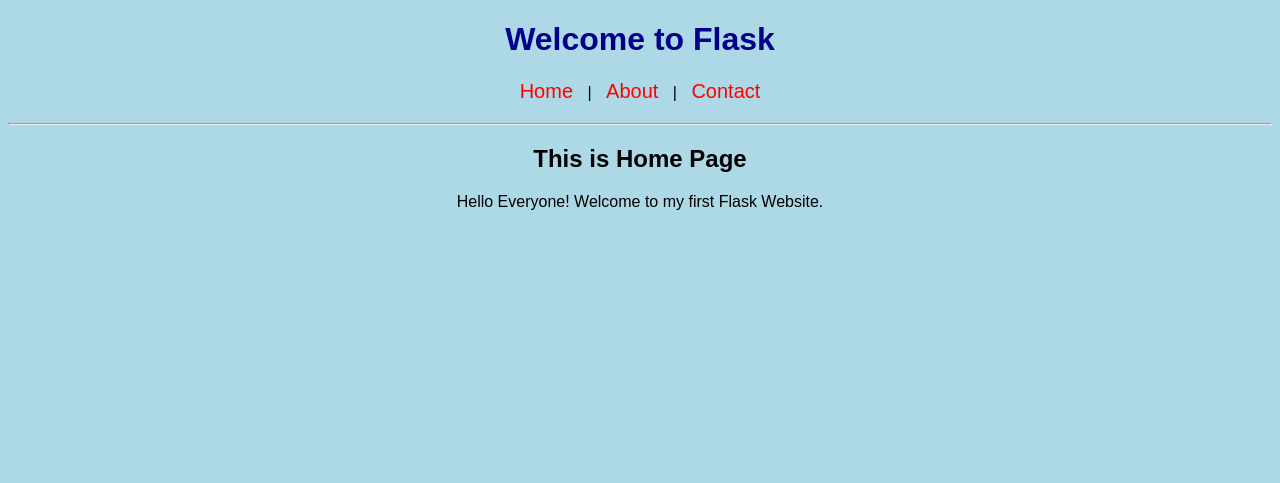
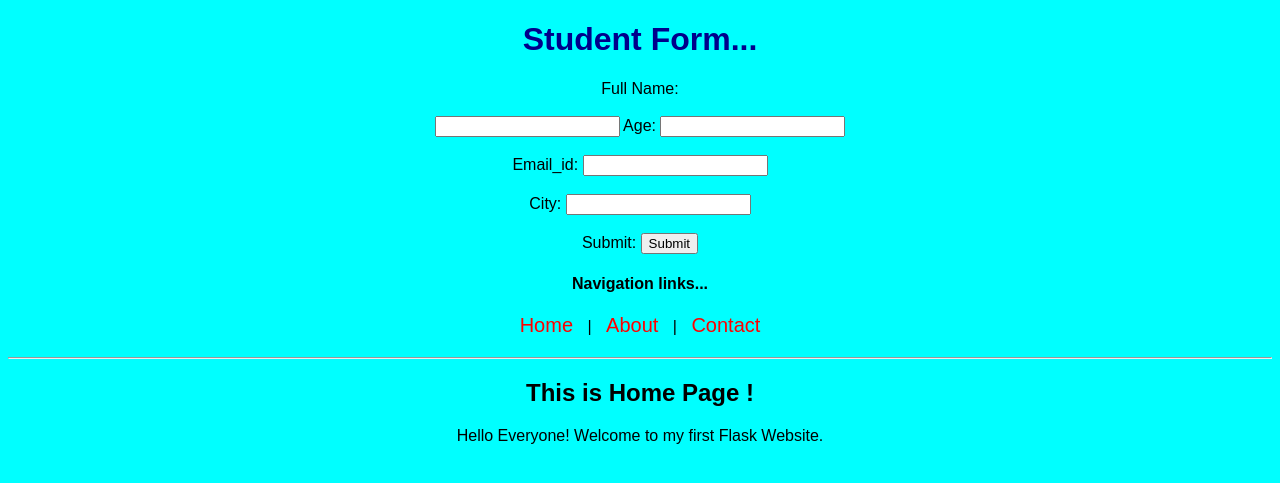
Before and after one commit to Brajbrishti/BASIC, a Flask app: template flask_project/My_project/templates/index.html in a window 1280 px wide. Shown: the top 483 px of the page. Run offline with Flask 3, Linux system fonts and the light colour scheme; the template is opened without the code that fills it, so the values that code supplies are empty.

Commit message:
Flask test

```diff
--- /dev/null
+++ b/flask_project/My_project/static/js/script.js
@@ -0,0 +1 @@
+alert("Welcome back !");
--- a/flask_project/My_project/templates/about.html
+++ b/flask_project/My_project/templates/about.html
@@ -1,6 +1,6 @@
 <!DOCTYPE html>
 <html>
-    <head>
+<head>
 <title>About</title>
 
 <link rel="stylesheet"
@@ -17,5 +17,6 @@ href="{{ url_for('static', filename='css/style.css') }}">
 </nav>
 <hr>
 <p>This page contains information about our website.</p>
+
 </body>
 </html>
--- a/flask_project/My_project/templates/index.html
+++ b/flask_project/My_project/templates/index.html
@@ -3,27 +3,54 @@
 
 <head>
 
-    <title>HomePage</title>
+    <title>HomePage...Student Form</title>
 
     <link rel="stylesheet"
     href="{{ url_for('static', filename='css/style.css') }}">
 
 </head>
 
-<body>
+<h1>Student Form...</h1>
+<form action ="/submit" method="POST">
 
-<h1>Welcome to Flask</h1>
+    Full Name:
+    <br><br>
+    <input type = "text" name= "student_name">
+    Age:
+    <input type ="number" name = "student_age" >
+    <br><br>
+    Email_id:
+    <input type="email" name="student_email">
+    <br><br>
+    City:
+    <input type="text" name="city">
+    <br><br>
 
+    Submit:
+    <input type ="submit" value ="Submit">
+
+
+</form>
+
+<body style="background-color: cyan;">
+
+    <h4>Navigation links...</h4>
 <nav>
     <a href="/">Home</a> |
     <a href="/about">About</a> |
     <a href="/contact">Contact</a>
 </nav>
+
 <hr>
 
-<h2>This is Home Page</h2>
+<h2>This is Home Page !</h2>
 
 <p>Hello Everyone! Welcome to my first Flask Website.</p>
 
+<script
+src="{{ url_for('static',filename='js/script.js') }}"
+>
+</script>
+
 </body>
 </html>
```
Also changed, not shown: flask_project/My_project/app_1.py (+27 -5 lines).
